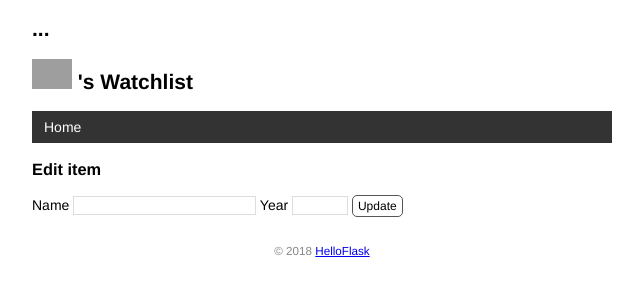
After one commit to RuringQinXuan/watchlist, a Flask app: template templates/edit.html in a window 1280 px wide. The commit adds this page. Shown: the top 300 px of the page, without its empty margins (318-961 px from the left). Run offline with Flask 2, Linux system fonts and the light colour scheme; the template is opened without the code that fills it, so the values that code supplies are empty; some libraries are stand-ins or nearby versions; grey boxes are pictures that could not be loaded.

Commit message:
Create, edit and delete item by form

```diff
--- a/app.py
+++ b/app.py
@@ -83,18 +83,58 @@ def inject_user():
     user = User.query.first()
     return dict(user=user)
 
-@app.route('/')
-def index():
-  # 读取用户记录
-    movies = Movie.query.all()  # 读取所有电影记录
-    return render_template('index.html', movies=movies)
 
-@app.errorhandler(404)  # 传入要处理的错误代码
-def page_not_found(e):  # 接受异常对象作为参数
-    return render_template('404.html', user=user), 404
+@app.errorhandler(404)
+def page_not_found(e):
+    return render_template('404.html'), 404
 
 
+@app.route('/', methods=['GET', 'POST'])
+def index():
+    if request.method == 'POST':  # 判断是否是 POST 请求
+        # 获取表单数据
+        title = request.form.get('title')  # 传入表单对应输入字段的 name 值
+        year = request.form.get('year')
+        # 验证数据
+        if not title or not year or len(year) > 4 or len(title) > 60:
+            flash('Invalid input.')  # 显示错误提示
+            return redirect(url_for('index'))  # 重定向回主页
+        # 保存表单数据到数据库
+        movie = Movie(title=title, year=year)  # 创建记录
+        db.session.add(movie)  # 添加到数据库会话
+        db.session.commit()  # 提交数据库会话
+        flash('Item created.')  # 显示成功创建的提示
+        return redirect(url_for('index'))  # 重定向回主页
+    movies = Movie.query.all()
+    return render_template('index.html',  movies=movies)
 
+
+@app.route('/movie/edit/<int:movie_id>', methods=['GET', 'POST'])
+def edit(movie_id):
+    movie = Movie.query.get_or_404(movie_id)
+    if request.method == 'POST':  # 处理编辑表单的提交请求
+        title = request.form['title']
+        year = request.form['year']
+
+        if not title or not year or len(year) > 4 or len(title) > 60:
+            flash('Invalid input.')
+            return redirect(url_for('edit', movie_id=movie_id))  # 重定向回对应的编辑页面
+
+        movie.title = title  # 更新标题
+        movie.year = year  # 更新年份
+        db.session.commit()  # 提交数据库会话
+        flash('Item updated.')
+        return redirect(url_for('index'))  # 重定向回主页
+
+    return render_template('edit.html', movie=movie)  # 传入被编辑的电影记录
+
+@app.route('/movie/delete/<int:movie_id>', methods=['POST'])  # 限定只接受 POST 请求
+def delete(movie_id):
+    movie = Movie.query.get_or_404(movie_id)  # 获取电影记录
+    db.session.delete(movie)  # 删除对应的记录
+    db.session.commit()  # 提交数据库会话
+    flash('Item deleted.')
+    return redirect(url_for('index'))  # 重定向回主页
 
 if __name__=='__main__':
     app.debug = True
--- a/static/style.css
+++ b/static/style.css
@@ -84,3 +84,49 @@ nav li a:hover {
     border-radius: 5px;
     padding: 3px 5px;
 }
+/* 覆盖某些浏览器对 input 元素定义的字体 */
+input[type=submit] {
+    font-family: inherit;
+}
+
+input[type=text] {
+    border: 1px solid #ddd;
+}
+
+input[name=year] {
+    width: 50px;
+}
+
+.btn {
+    font-size: 12px;
+    padding: 3px 5px;
+    text-decoration: none;
+    cursor: pointer;
+    background-color: white;
+    color: black;
+    border: 1px solid #555555;
+    border-radius: 5px;
+}
+
+.btn:hover {
+    text-decoration: none;
+    background-color: black;
+    color: white;
+    border: 1px solid black;
+}
+
+
+.alert {
+    position: relative;
+    padding: 7px;
+    margin: 7px 0;
+    border: 1px solid transparent;
+    color: #004085;
+    background-color: #cce5ff;
+    border-color: #b8daff;
+    border-radius: 5px;
+}
+
+.inline-form {
+    display: inline;
+}
--- a/templates/base.html
+++ b/templates/base.html
@@ -4,15 +4,19 @@
     {% block head %}
     <meta charset="utf-8">
     <meta name="viewport" content="width=device-width, initial-scale=1.0">
+    <!-- 插入到页面标题上方 -->
+{% for message in get_flashed_messages() %}
+    <div class="alert">{{ message }}</div>
+{% endfor %}
+<h2>...</h2>
     <title>{{ user.name }}'s Watchlist</title>
-    <link rel="icon" href="{{ url_for('static', filename='images/toppage.png') }}">
+    <link rel="icon" href="{{ url_for('static', filename='favicon.ico') }}">
     <link rel="stylesheet" href="{{ url_for('static', filename='style.css') }}" type="text/css">
     {% endblock %}
 </head>
 <body>
-
     <h2>
-        <img alt="Avatar" class="avatar" src="{{ url_for('static', filename='images/toppage.png') }}">
+        <img alt="Avatar" class="avatar" src="{{ url_for('static', filename='images/avatar.png') }}">
         {{ user.name }}'s Watchlist
     </h2>
     <nav>
--- /dev/null
+++ b/templates/edit.html
@@ -0,0 +1,10 @@
+{% extends 'base.html' %}
+
+{% block content %}
+<h3>Edit item</h3>
+<form method="post">
+    Name <input type="text" name="title" autocomplete="off" required value="{{ movie.title }}">
+    Year <input type="text" name="year" autocomplete="off" required value="{{ movie.year }}">
+    <input class="btn" type="submit" name="submit" value="Update">
+</form>
+{% endblock %}
```
Also changed, not shown: templates/index.html (+16 -3 lines).
